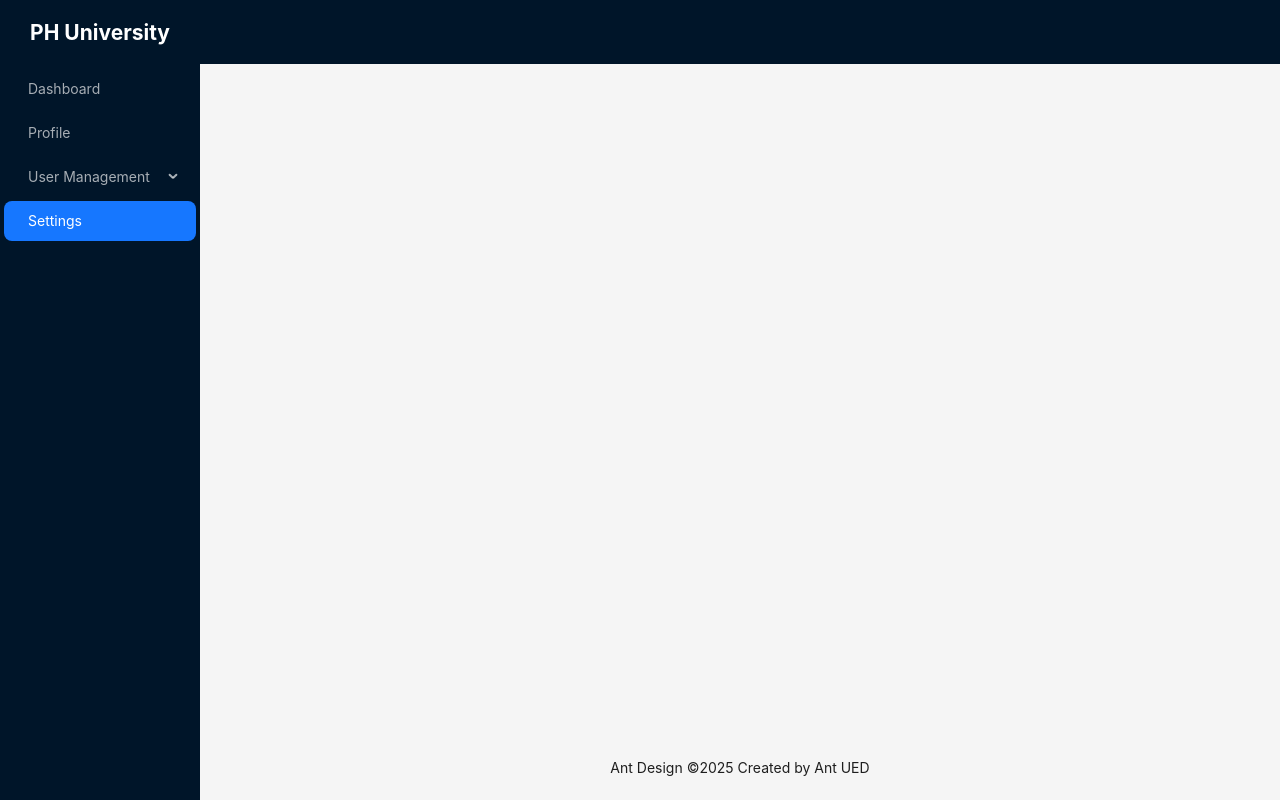
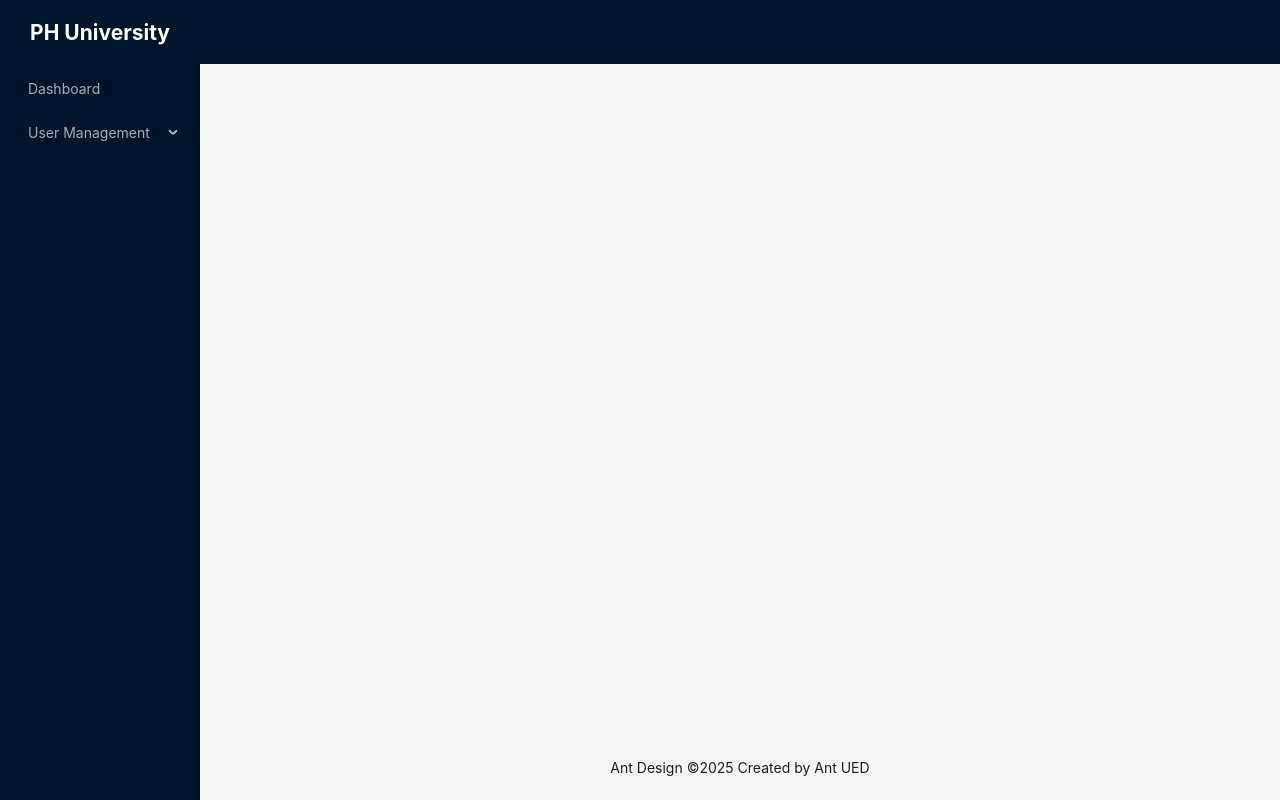
Before and after one commit to shalauddinahmedshipon/PH-UNIVERSITY-MANAGEMENT-CLIENT, a React (Vite) app: page / in a window 1280 px wide. Built offline with nearby package versions, Linux system fonts and the light colour scheme.

Commit message:
refactor hard coded admin routes and sidebar items

```diff
--- a/src/components/layout/MainLayout.tsx
+++ b/src/components/layout/MainLayout.tsx
@@ -1,40 +1,9 @@
 
-import { Layout, Menu, MenuProps} from 'antd';
-import { Outlet } from 'react-router-dom';
+import { Layout, Menu} from 'antd';
+import {  Outlet } from 'react-router-dom';
+import { adminSidebarItems } from '../../routes/admin.routes';
 
 const { Header, Content, Footer, Sider } = Layout;
-const items:MenuProps['items'] = [
-  {
-    key:'1',
-    label:"Dashboard"
-  },
-  {
-    key:'2',
-    label:"Profile"
-  },
-  {
-    key:'3',
-    label:"User Management",
-    children:[
-      {
-        key:'5',
-        label:"Update Profile"
-      },
-      {
-        key:'6',
-        label:"total user"
-      },
-      {
-        key:'7',
-        label:"Update Profile"
-      },
-    ]
-  },
-  {
-    key:'4',
-    label:"Settings"
-  },
-]
 
 const MainLayout = () => {
   return (
@@ -55,7 +24,7 @@ const MainLayout = () => {
    </h1>
       </div>
       <div className="demo-logo-vertical" />
-      <Menu theme="dark" mode="inline" defaultSelectedKeys={['4']} items={items} />
+      <Menu theme="dark" mode="inline" defaultSelectedKeys={['4']} items={adminSidebarItems} />
 
     </Sider>
 
--- /dev/null
+++ b/src/pages/admin/CreateAdmin.tsx
@@ -0,0 +1,11 @@
+
+
+const CreateAdmin = () => {
+  return (
+    <div>
+      Create admin
+    </div>
+  );
+};
+
+export default CreateAdmin;
--- /dev/null
+++ b/src/pages/admin/CreateFaculty.tsx
@@ -0,0 +1,11 @@
+
+
+const CreateFaculty = () => {
+  return (
+    <div>
+      create faculty
+    </div>
+  );
+};
+
+export default CreateFaculty;
--- /dev/null
+++ b/src/routes/admin.routes.tsx
@@ -0,0 +1,92 @@
+import { ReactNode } from "react";
+import AdminDashboard from "../pages/admin/AdminDashboard";
+import CreateAdmin from "../pages/admin/CreateAdmin";
+import CreateFaculty from "../pages/admin/CreateFaculty";
+import CreateStudent from "../pages/admin/CreateStudent";
+import { NavLink } from "react-router-dom";
+
+type TRoute ={
+path:string;
+element:ReactNode
+}
+
+type TSidebarItem={
+  key:string;
+  label:ReactNode;
+  children?:TSidebarItem[];
+}
+
+const adminPaths =[
+  {
+    name:'Dashboard',
+    path:"dashboard",
+    element:<AdminDashboard/>
+  },
+  {
+    name:'User Management',
+    children:[
+      {
+        name:'Create Admin',
+        path:"create-admin",
+        element:<CreateAdmin/>
+      },
+      {
+        name:'Create Faculty',
+        path:"create-faculty",
+        element:<CreateFaculty/>
+      },
+      {
+        name:'Create Student',
+        path:"create-student",
+        element:<CreateStudent/>
+      },
+
+    ]
+  },
+]
+
+export const adminSidebarItems=adminPaths.reduce(
+  (acc:TSidebarItem[],item)=>{
+    if(item.path&&item.name){
+      acc.push({
+        key:item.name,
+        label:<NavLink to={`/admin/${item.path}`}>
+          {item.name}
+        </NavLink>
+      })
+    }
+    if(item.children){
+      acc.push({
+        key:item.name,
+        label:item.name,
+        children:item.children.map((child)=>({
+          key:child.name,
+          label:<NavLink to={`/admin/${child.path}`}>
+            {child.name}
+          </NavLink>
+        }))
+      })
+    }
+ return acc;
+  },[]
+)
+
+
+export const adminRoutes=adminPaths.reduce((acc:TRoute[],item)=>
+  {
+if(item.path&&item.element){
+  acc.push({
+    path:item.path,
+    element:item.element
+  });
+}
+if(item.children){
+  item.children.forEach((child)=>{
+    acc.push({
+      path:child.path,
+      element:child.element
+    })
+  })
+ }
+return acc
+},[])
--- a/src/routes/routes.tsx
+++ b/src/routes/routes.tsx
@@ -2,41 +2,29 @@ import { createBrowserRouter } from "react-router-dom";
 import App from "../App";
 import Login from "../pages/Login";
 import Register from "../pages/Register";
-import About from "../pages/About";
-import Contact from "../pages/Contact";
-import AdminDashboard from "../pages/admin/AdminDashboard";
-import CreateStudent from "../pages/admin/CreateStudent";
+import { adminRoutes } from "./admin.routes";
 
 
 
 const router = createBrowserRouter([
   {
     path:"/",
-    element:<App/>,
-    children:[
-      {
-        path:"about",
-        element:<About/>
-      },
-      {
-        path:"contact",
-        element:<Contact/>
-      },
-    ]
+    element:<App/>
   },
   {
     path:"/admin",
     element:<App/>,
-    children:[
-      {
-        index:true,
-        element:<AdminDashboard/>
-      },
-      {
-        path:"create-student",
-        element:<CreateStudent/>
-      },
-    ]
+    children:adminRoutes
+  },
+  {
+    path:"/faculty",
+    element:<App/>,
+    children:adminRoutes
+  },
+  {
+    path:"/student",
+    element:<App/>,
+    children:adminRoutes
   },
   {
     path:"/login",
```
Also changed, not shown: src/components/layout/AdminLayout.tsx (deleted, +0 -13 lines).
